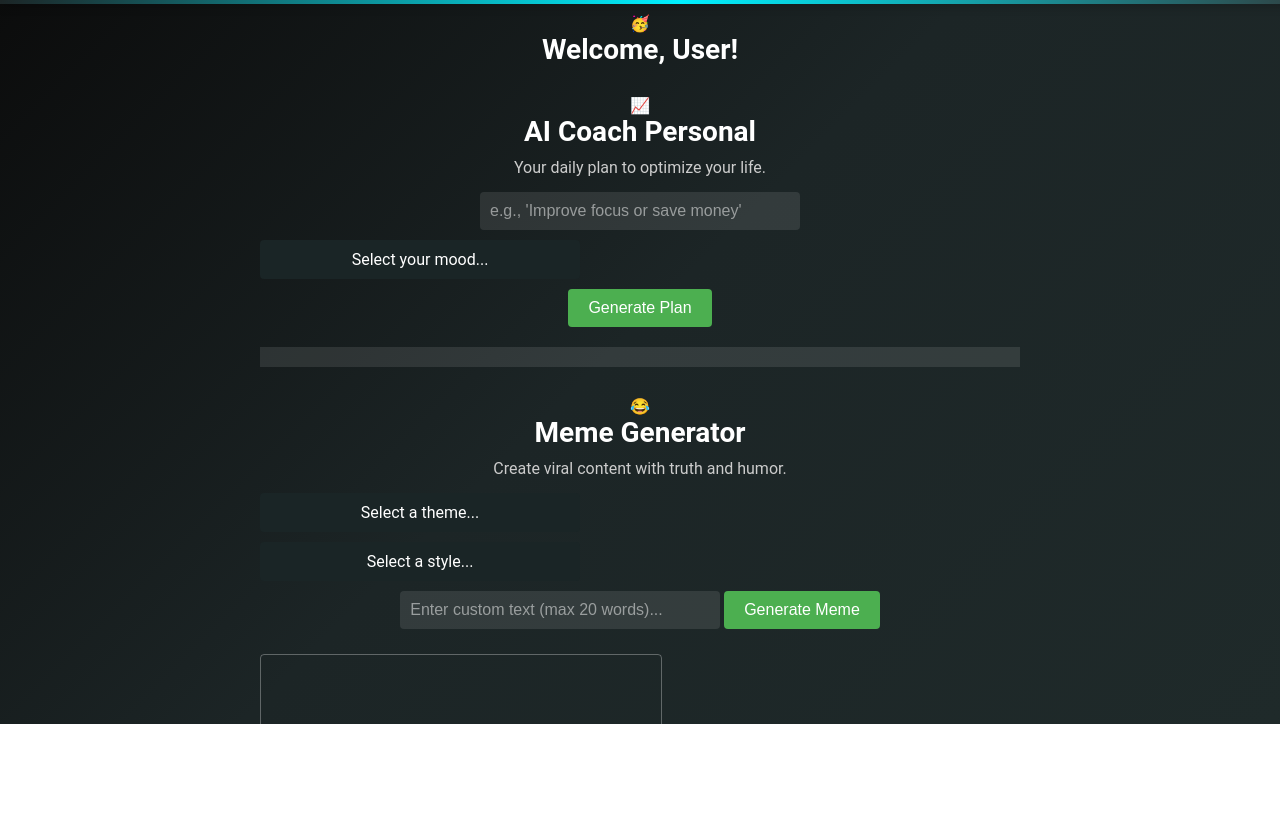
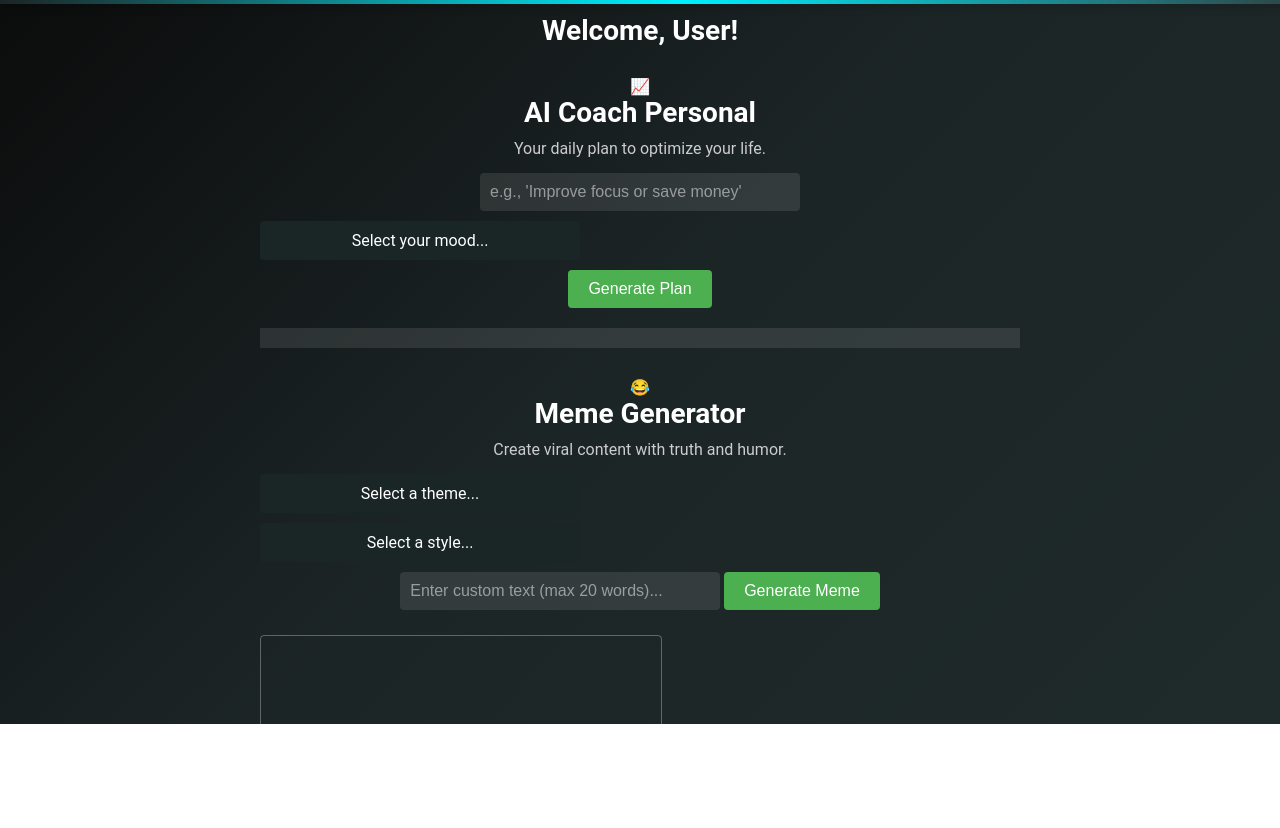
Before and after one commit to meferrrrrrrrrr/fitness-AI, a website: page dashboard.html in a window 1280 px wide. Shown: the part 76-904 px from the top of the page. Drawn offline with Linux system fonts and the light colour scheme; sample sign-in values are in the browser's storage.

Commit message:
Remove welcome emoji from dashboard to avoid navbar overlap

```diff
--- a/dashboard.html
+++ b/dashboard.html
@@ -22,7 +22,6 @@
   </nav>
   <main class="content">
     <section class="welcome-section">
-      <span class="emoji">🥳</span>
       <h1>Welcome, <span id="userEmail">User</span>!</h1>
     </section>
     <section class="ai-coach-section">
```
